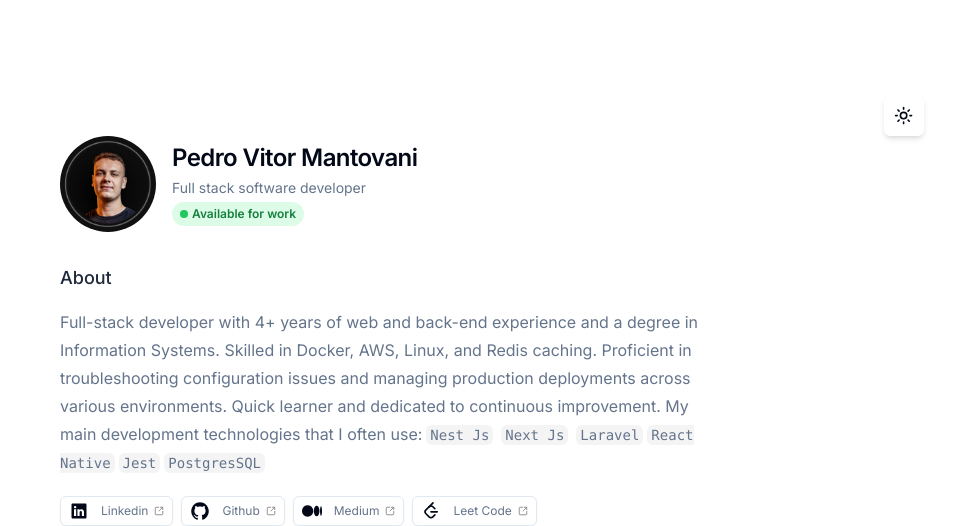
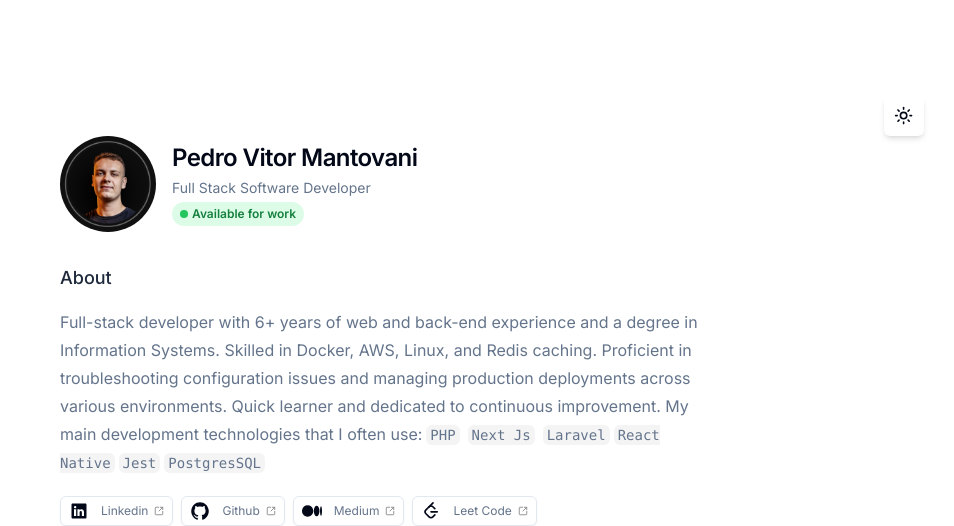
Before and after one commit to Pedrinvits/personal-portfolio, a Next.js app: page / in a window 1280 px wide. Shown: the top 526 px of the page, without its empty margins (260-1214 px from the left). Built offline with nearby package versions, Linux system fonts and the light colour scheme.

Commit message:
fix : years in a bio description

```diff
--- a/src/components/bio/index.tsx
+++ b/src/components/bio/index.tsx
@@ -16,7 +16,7 @@ const Bio = () => {
                     </div>
                     <div className="flex flex-col gap-1">
                         <h1 className="flex scroll-m-20 text-[1.4rem] sm:text-2xl font-semibold tracking-tight">Pedro Vitor Mantovani</h1>
-                        <p className="text-sm text-slate-500 dark:text-gray-500">Full stack software developer</p>
+                        <p className="text-sm text-slate-500 dark:text-gray-500">Full Stack Software Developer</p>
                         <div className="inline-flex items-center gap-1 rounded-full bg-green-100 px-2 py-1 w-fit">
                             <div className="h-2 w-2 rounded-full bg-green-500"></div>
                         <div className="text-xs font-semibold text-green-700">Available for work</div>
@@ -28,8 +28,8 @@ const Bio = () => {
                     <div className="flex flex-col gap-4">
                         <h2 className="font-medium text-slate-800 dark:text-white text-lg">About</h2>
                         <p className="leading-7 text-slate-500 dark:text-gray-500">
-                        Full-stack developer with 4+ years of web and back-end experience and a degree in Information Systems. Skilled in Docker, AWS, Linux, and Redis caching. Proficient in troubleshooting configuration issues and managing production deployments across various environments. Quick learner and dedicated to continuous improvement. My main development technologies that I often use:
-                            <code className="rounded-md bg-zinc-100 dark:bg-card px-1 py-0.5 text-sm mr-1 ml-1">Nest Js</code>
+                        Full-stack developer with 6+ years of web and back-end experience and a degree in Information Systems. Skilled in Docker, AWS, Linux, and Redis caching. Proficient in troubleshooting configuration issues and managing production deployments across various environments. Quick learner and dedicated to continuous improvement. My main development technologies that I often use:
+                            <code className="rounded-md bg-zinc-100 dark:bg-card px-1 py-0.5 text-sm mr-1 ml-1">PHP</code>
                             <code className="rounded-md bg-zinc-100 dark:bg-card px-1 py-0.5 text-sm mr-1 ml-1">Next Js</code>
                             <code className="rounded-md bg-zinc-100 dark:bg-card px-1 py-0.5 text-sm ml-1">Laravel</code>
                             <code className="rounded-md bg-zinc-100 dark:bg-card px-1 py-0.5 text-sm ml-1">React Native</code>
```
